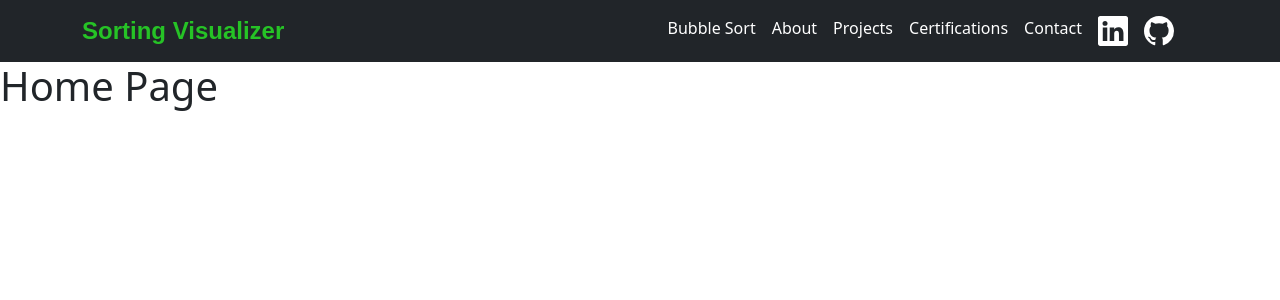
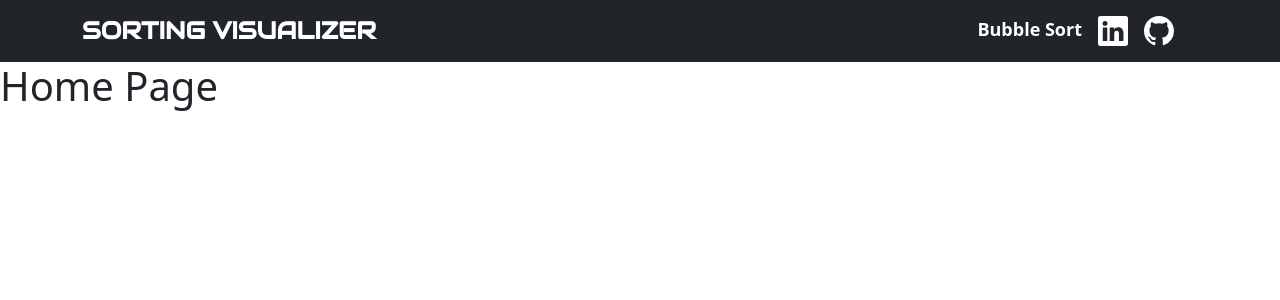
Before and after one commit to cabaraj/Sort-Visualizer, a React (Vite) app: page / in a window 1280 px wide. Shown: the top 300 px of the page. Built offline with nearby package versions, Linux system fonts and the light colour scheme.

Commit message:
changes in navbar and in the name and location of style file

```diff
--- a/index.html
+++ b/index.html
@@ -8,6 +8,10 @@
     <!--For Bootstrap-->
     <link href="https://cdn.jsdelivr.net/npm/bootstrap@5.1.3/dist/css/bootstrap.min.css" rel="stylesheet" integrity="sha384-1BmE4kWBq78iYhFldvKuhfTAU6auU8tT94WrHftjDbrCEXSU1oBoqyl2QvZ6jIW3" crossorigin="anonymous">
     <script src="https://cdn.jsdelivr.net/npm/bootstrap@5.1.3/dist/js/bootstrap.bundle.min.js" integrity="sha384-ka7Sk0Gln4gmtz2MlQnikT1wXgYsOg+OMhuP+IlRH9sENBO0LRn5q+8nbTov4+1p" crossorigin="anonymous"></script>
+    <!--For Title Font-->
+    <link rel="stylesheet" href="https://fonts.googleapis.com/css?family=Audiowide">
+    <!--For CSS Style-->
+    <link href="src/style.css" rel="stylesheet">
   </head>
   <body>
     <div id="root"></div>
--- a/src/App.jsx
+++ b/src/App.jsx
@@ -1,4 +1,3 @@
-import SortVisualizer from "./sortVisualizer/SortVisualizer.jsx"
 import Header from "./header/header.jsx"
 import { Route, Routes } from "react-router-dom"
 import BubbleSortPage from "./sortVisualizer/BubbleSortPage.jsx"
--- a/src/header/header.jsx
+++ b/src/header/header.jsx
@@ -5,9 +5,9 @@ export default function Header() {
     return (
         <nav className="navbar navbar-expand-lg navbar-dark bg-dark sticky-top">
             <div className="container">
-                <Link to="/" className="navbar-brand" style={{ fontFamily: "Arial, Helvetica, sans-serif" }}>
-                    <b style={{ color: "rgb(38, 195, 38)", fontSize: "x-large" }}>
-                        Sorting Visualizer
+                <Link to="/" className="navbar-brand">
+                    <b id="brand-name">
+                        SORTING VISUALIZER
                     </b>
                 </Link>
                 <button
@@ -26,6 +26,7 @@ export default function Header() {
                     aria-labelledby="offcanvasNavbarLabel"
                 >
                     <div className="offcanvas-header">
+                        {/* extra div to put the close button on the right side */}
                         <div />
                         <button
                             type="button"
@@ -37,32 +38,9 @@ export default function Header() {
                     <div className="offcanvas-body" id="offcanvasBody">
                         <ul className="navbar-nav justify-content-end flex-grow-1 pe-3">
                             <li className="nav-item">
-                        <Link to="/bubble-sort" className="nav-link active" id="nav-sub">Bubble Sort</Link>
+                                <Link to="/bubble-sort" className="nav-link active">Bubble Sort</Link>
                             </li>
-                    <li className="nav-item">
-                        <a className="nav-link active" id="nav-sub" href="index.html">
-                        About
-                        </a>
-                    </li>
-                    <li className="nav-item">
-                        <a className="nav-link active" id="nav-sub" href="projects.html">
-                        Projects
-                        </a>
-                    </li>
-                    <li className="nav-item">
-                        <a
-                        className="nav-link active"
-                        id="nav-sub"
-                        href="certificates.html"
-                        >
-                        Certifications
-                        </a>
-                    </li>
-                    <li className="nav-item">
-                        <a className="nav-link active" id="nav-sub" href="contact.html">
-                        Contact
-                        </a>
-                    </li>
+
                             <li className="nav-item">
                                 <a
                                     className="nav-link active"
--- a/src/sortVisualizer/SortVisualizer.jsx
+++ b/src/sortVisualizer/SortVisualizer.jsx
@@ -1,5 +1,4 @@
 import React from "react";
-import "./styling.css";
 import DisplayBars from "./DisplayBars.jsx";
 import bubbleSort from "./algorithms/bubbleSortAlgo.js";
 
--- a/src/sortVisualizer/styling.css
+++ b/src/style.css
@@ -1,3 +1,13 @@
+#brand-name{
+    font-family: Audiowide, Lucida Console;
+    color: white;
+    font-size: x-large;
+}
+#offcanvasBody{
+    font-size: large;
+    font-weight: 600;
+    text-align: center;
+}
 .row {
     text-align: center;
 }
```
Lines whose indentation alone changed are shown as unchanged.
